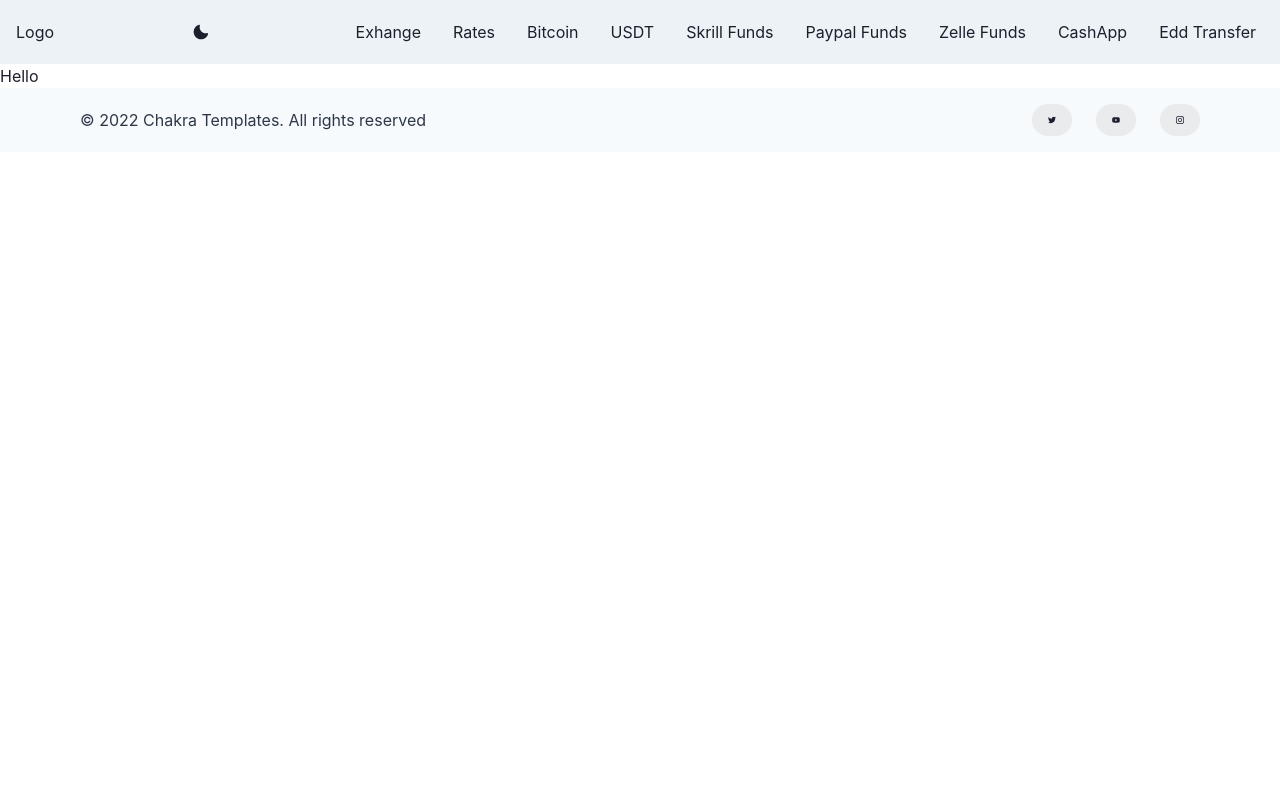
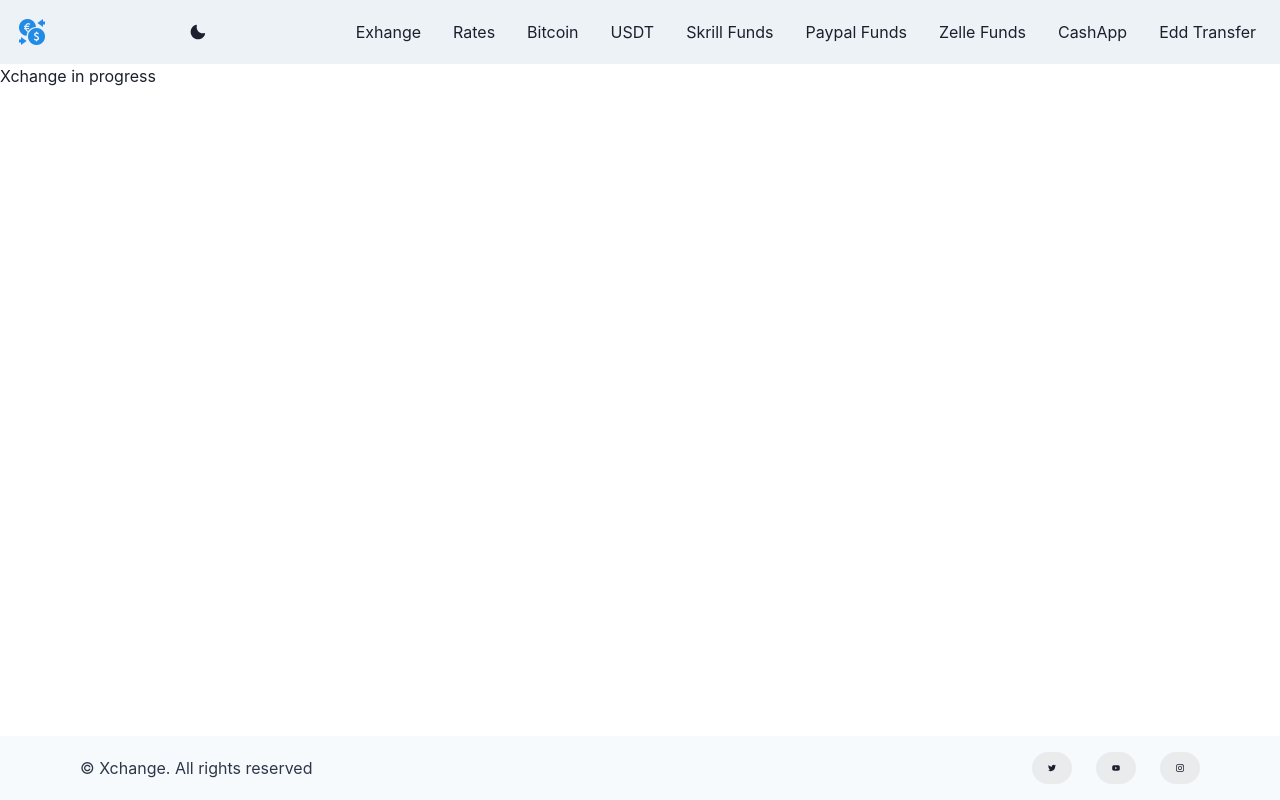
Before and after one commit to Emeka207ja/xchange, a Next.js app: page / in a window 1280 px wide. Built offline with nearby package versions, Linux system fonts and the light colour scheme.

Commit message:
project setup

```diff
--- a/Components/Footer/index.tsx
+++ b/Components/Footer/index.tsx
@@ -61,7 +61,7 @@ export default function Footer() {
 				align={{ base: "center", md: "center" }}
 			>
 				{/* <Logo /> */}
-				<Text>© 2022 Chakra Templates. All rights reserved</Text>
+				<Text>© Xchange. All rights reserved</Text>
 				<Stack direction={"row"} spacing={6}>
 					<SocialButton label={"Twitter"} href={"#"}>
 						<FaTwitter />
--- a/Components/Layout/index.tsx
+++ b/Components/Layout/index.tsx
@@ -1,5 +1,5 @@
 import React from 'react'
-import { VStack } from '@chakra-ui/react'
+import { Box } from '@chakra-ui/react'
 import Footer from '../Footer'
 import Nav from '../Navbar'
 import { ReactNode } from "react";
@@ -10,10 +10,14 @@ interface Props{
 }
 export const Layout = ({children}:Props) => {
   return (
-		<>
-			<Nav />
+		<Box minHeight={"100vh"} display={"flex"} flexDirection={"column"}>
+			<Box>
+				<Nav />
+			</Box>
 			{children}
-			<Footer />
-		</>
+			<Box marginTop={"auto"}>
+				<Footer />
+			</Box>
+		</Box>
 	);
 }
--- a/Components/Navbar/index.tsx
+++ b/Components/Navbar/index.tsx
@@ -16,7 +16,9 @@ import {
 	useColorMode,
     Center,
     HStack,
-    IconButton
+	IconButton,
+	Image
+
 
 } from "@chakra-ui/react";
 import { MoonIcon, SunIcon, HamburgerIcon, CloseIcon } from "@chakra-ui/icons";
@@ -60,11 +62,12 @@ const Links = [
 	},
 ];
 interface Props {
-    children: ReactNode,
-    url?:string
+    children?: ReactNode,
+	url?: string,
+
 }
 
-const NavLink = ({ children,url }:Props) => (
+const NavLink = ({ children,url}:Props) => (
 	<Link
 		px={2}
 		py={1}
@@ -93,7 +96,9 @@ export default function Nav() {;
 						display={{ md: "none" }}
 						onClick={isOpen ? onClose : onOpen}
 					/>
-					<Box>Logo</Box>
+					<Box width={"8"}>
+						<Image src="/assets/images/logo_icon.png" alt="" objectFit={"cover"}  borderRadius={"md"}/>
+					</Box>
 
 					<Flex alignItems={"center"}>
 						<Stack direction={"row"} spacing={7}>
@@ -104,9 +109,9 @@ export default function Nav() {;
 					</Flex>
 					<HStack as={"nav"} spacing={4} display={{ base: "none", md: "flex" }}>
 						{Links.map((link) => (
-							<NavLink key={link.id} url={link.url}>
-								{link.id}
-							</NavLink>
+							<Box key={link.id}>
+								<NavLink url={link.url}>{link.id}</NavLink>
+							</Box>
 						))}
 					</HStack>
 				</Flex>
@@ -114,9 +119,9 @@ export default function Nav() {;
 					<Box pb={4} display={{ md: "none" }}>
 						<Stack as={"nav"} spacing={4}>
 							{Links.map((link) => (
-								<NavLink key={link.id} url={link.url}>
-									{link.id}
-								</NavLink>
+								<Box key={link.id}>
+									<NavLink url={link.url}>{link.id}</NavLink>
+								</Box>
 							))}
 						</Stack>
 					</Box>
--- a/src/pages/index.tsx
+++ b/src/pages/index.tsx
@@ -15,13 +15,9 @@ interface Props {
 
 export default function Home({children}:Props) {
   return <>
-    {/* <Box>
-      <Navbar />
-      <Box>Hello</Box>
-      <Footer/>
-    </Box> */}
+
     <Layout>
-      <Box>Hello</Box>
+      <Box>Xchange in progress</Box>
     </Layout>
   </>
 }
```
Also changed, not shown: public/assets/images/logo.png (added), public/assets/images/logo_icon.png (added).
